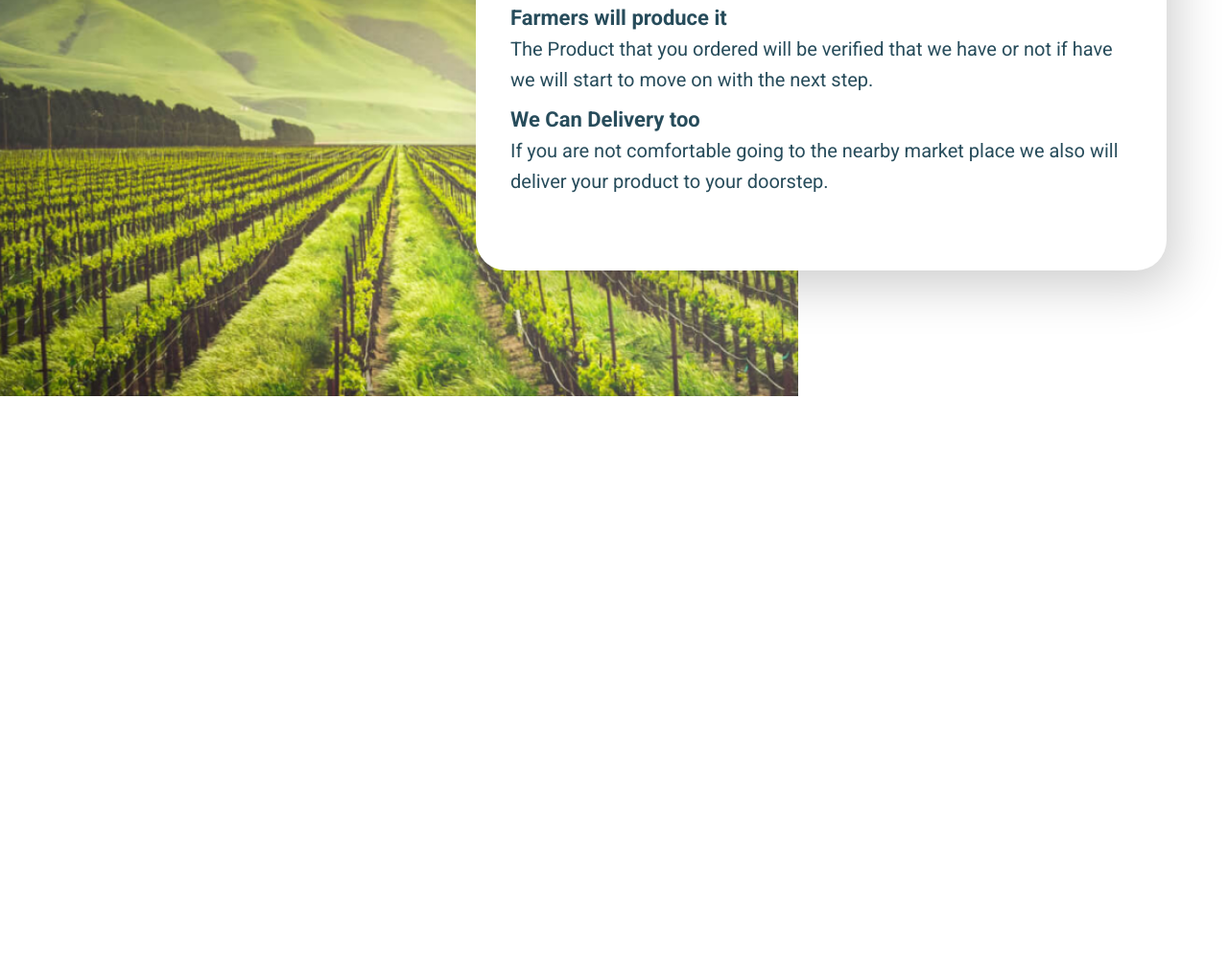
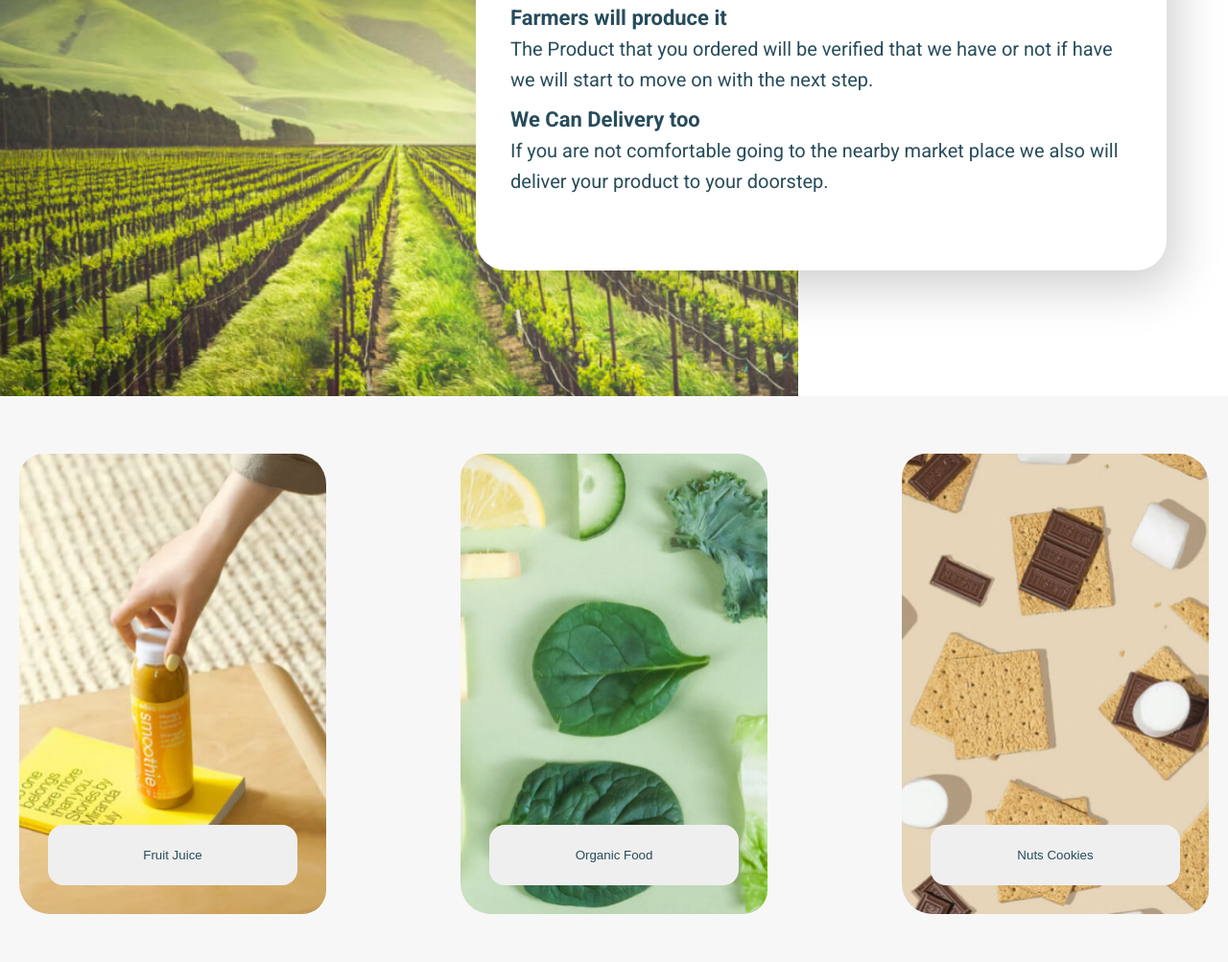
Before and after one commit to RochaDiego04/organick, a website: page index.html in a window 1280 px wide. Shown: the part 6724-7727 px from the top of the page at 96% size. Before the commit the page ends 7137 px from the top, so only its background shows below. Drawn offline with Linux system fonts and the light colour scheme.

Commit message:
Feat: list cards section implemented

```diff
--- a/index.html
+++ b/index.html
@@ -679,6 +679,20 @@
         </div>
       </section>
       <!-- .ecoFriendly -->
+
+      <section class="listCards">
+        <div class="listCards__container">
+        <div class="listCards__card listCards__card--1">
+          <button class="listCards__card__button button">Fruit Juice</button>
+        </div>
+        <div class="listCards__card listCards__card--2">
+          <button class="listCards__card__button button">Organic Food</button>
+        </div>
+                <div class="listCards__card listCards__card--3">
+          <button class="listCards__card__button button">Nuts Cookies</button>
+        </div>
+        </div>
+      </section>
     </div>
     <!-- .content -->
 
--- a/src/scss/components/_index.scss
+++ b/src/scss/components/_index.scss
@@ -5,6 +5,7 @@
 @forward "testimonials";
 @forward "offerProducts";
 @forward "ecoFriendly";
+@forward "listCards";
 
 @forward "button";
 @forward "card";
--- /dev/null
+++ b/src/scss/components/listCards.scss
@@ -0,0 +1,55 @@
+@use "../util" as *;
+@use "../util/mixins.scss" as m;
+
+.listCards {
+  background-color: var(--grey1);
+  padding: rem(60) rem(20) rem(50) rem(20);
+
+  &__container {
+    display: flex;
+    justify-content: space-between;
+    margin: 0 auto;
+    gap: rem(20);
+    max-width: rem(1250);
+    @include m.respond(tab-port) {
+      display: block;
+    }
+  }
+
+  &__card {
+    width: 20rem;
+    height: rem(480);
+    border-radius: rem(25) rem(32);
+    padding: rem(30);
+    background-repeat: no-repeat;
+    background-size: cover;
+    background-position: center;
+
+    display: flex;
+    justify-content: center;
+    align-items: end;
+
+    @include m.respond(tab-port) {
+      margin: 0 auto;
+      &:not(:nth-last-of-type(1)) {
+        margin-bottom: rem(20);
+      }
+    }
+
+    &__button {
+      display: flex;
+      width: 100%;
+      justify-content: center !important;
+    }
+
+    &--1 {
+      background-image: url(/images/list-cards/list-card1.jpg);
+    }
+    &--2 {
+      background-image: url(/images/list-cards/list-card2.jpg);
+    }
+    &--3 {
+      background-image: url(/images/list-cards/list-card3.jpg);
+    }
+  }
+}
```
Also changed, not shown: dist/style.css, images/list-cards/list-card1.jpg (added), images/list-cards/list-card2.jpg (added), images/list-cards/list-card3.jpg (added), 1 other file.
